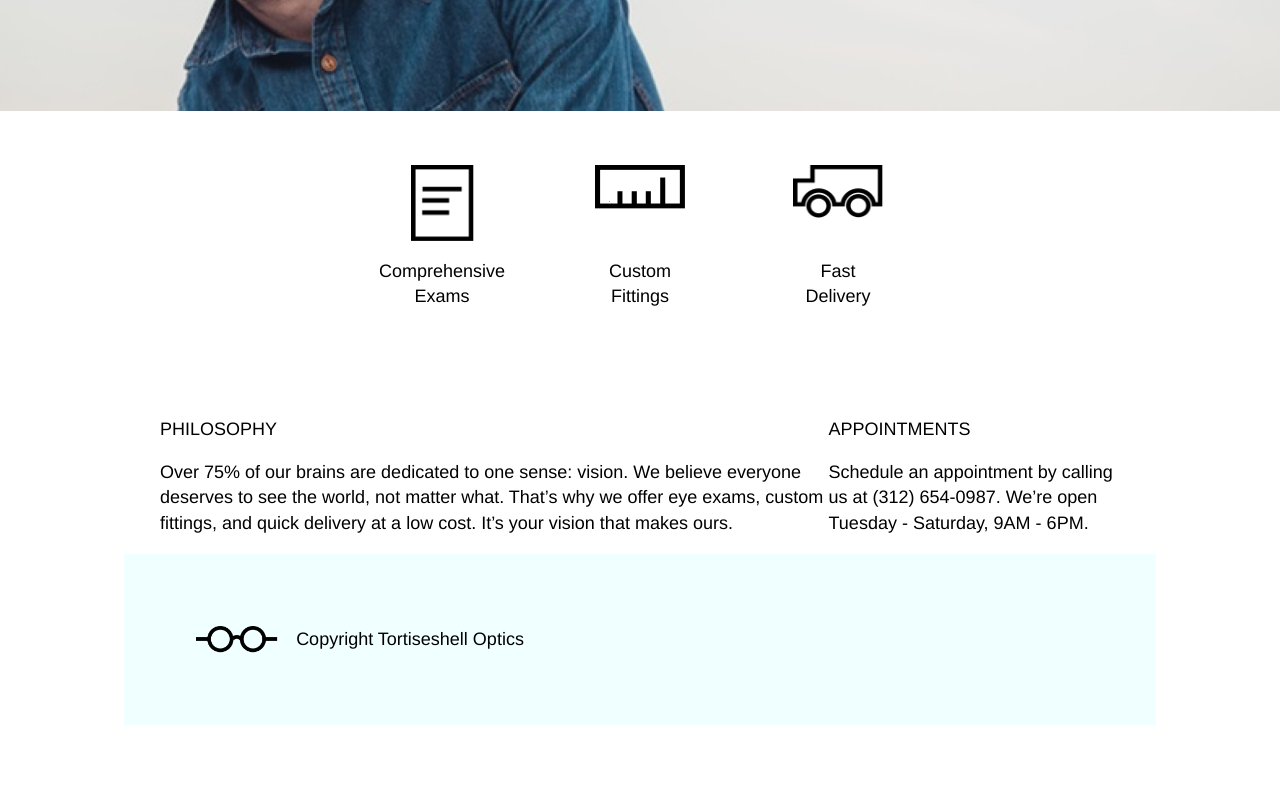
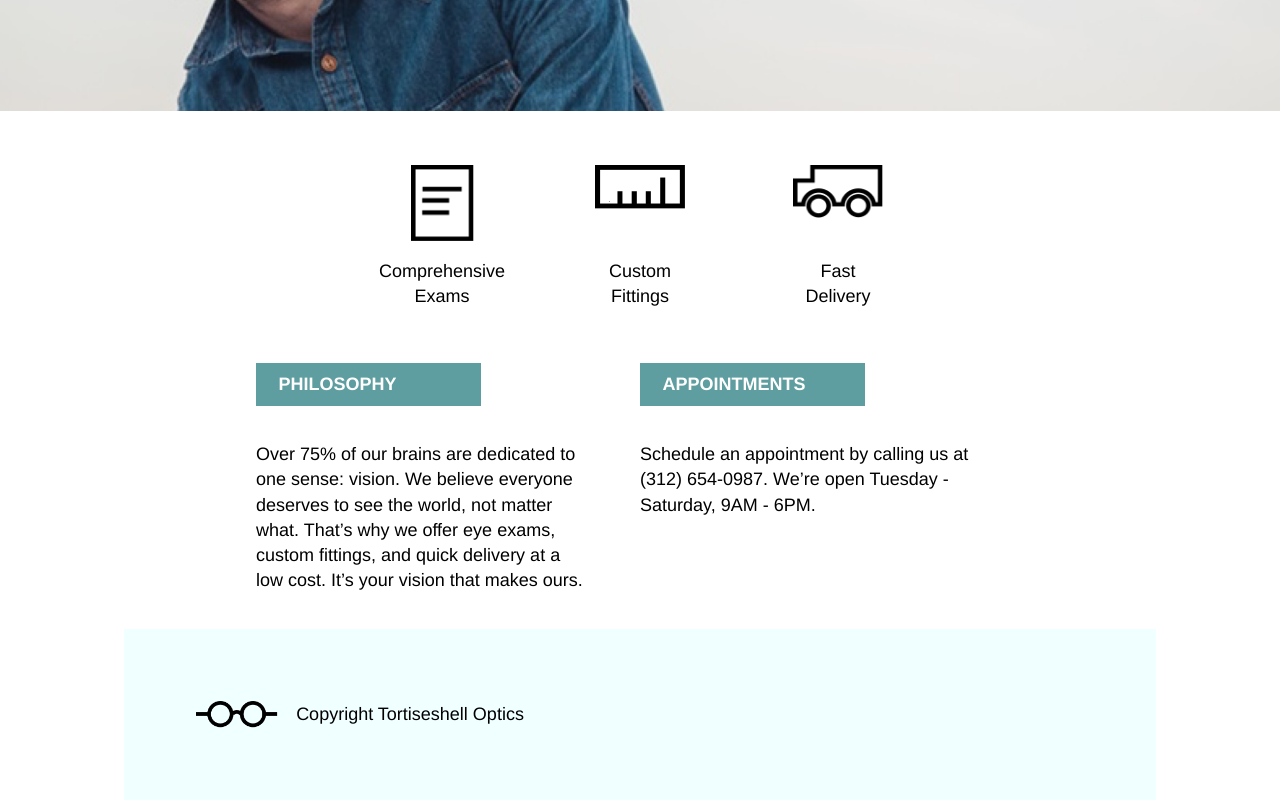
Before and after one commit to rct225/tortoiseshell-optics, a plain HTML site: page index.html in a window 1280 px wide. Shown: the part 447-1247 px from the top of the page. Before the commit the page ends 1172 px from the top, so only its background shows below. Drawn offline with Linux system fonts and the light colour scheme.

Commit message:
fixed alignment in footer.  styled general-info section. finalized desktop layout

```diff
--- a/index.html
+++ b/index.html
@@ -44,11 +44,11 @@
     <div class="container">
       <div class="general-info">
         <div class="info">
-          <span class="heading">PHILOSOPHY</span>
+          <div class="heading">PHILOSOPHY</div>
           <p>Over 75% of our brains are dedicated to one sense: vision. We believe everyone deserves to see the world, not matter what. That’s why we offer eye exams, custom fittings, and quick delivery at a low cost. It’s your vision that makes ours.</p>
         </div>
         <div class="info">
-          <span class="heading">APPOINTMENTS</span>
+          <div class="heading">APPOINTMENTS</div>
           <p>Schedule an appointment by calling us at (312) 654-0987. We’re open Tuesday - Saturday, 9AM - 6PM.</p>
         </div>
       </div>
--- a/resources/css/style.css
+++ b/resources/css/style.css
@@ -6,7 +6,7 @@ html {
 
 .container {
   max-width: 960px;
-  margin: 0px auto;
+  margin: auto;
 }
 
 header {
@@ -88,7 +88,24 @@ h1 {
 
 .general-info {
   display: flex;
-  margin-top: 3rem;
+  justify-content: center;
+}
+
+.info {
+  width: 35%;
+  margin-right: 5%;
+}
+
+.info p {
+  padding: 1rem 0;
+}
+
+.heading {
+  max-width: 10rem;
+  padding: 0.5rem 1.25rem;
+  background-color: cadetblue;
+  color: white;
+  font-weight: bold;
 }
 
 footer {
@@ -100,6 +117,6 @@ footer {
 
 footer img {
   height: 1.5rem;
-  padding-left: 2rem;
-  padding-right: 1rem;
+  margin-left: 2rem;
+  margin-right: 1rem;
 }
```
